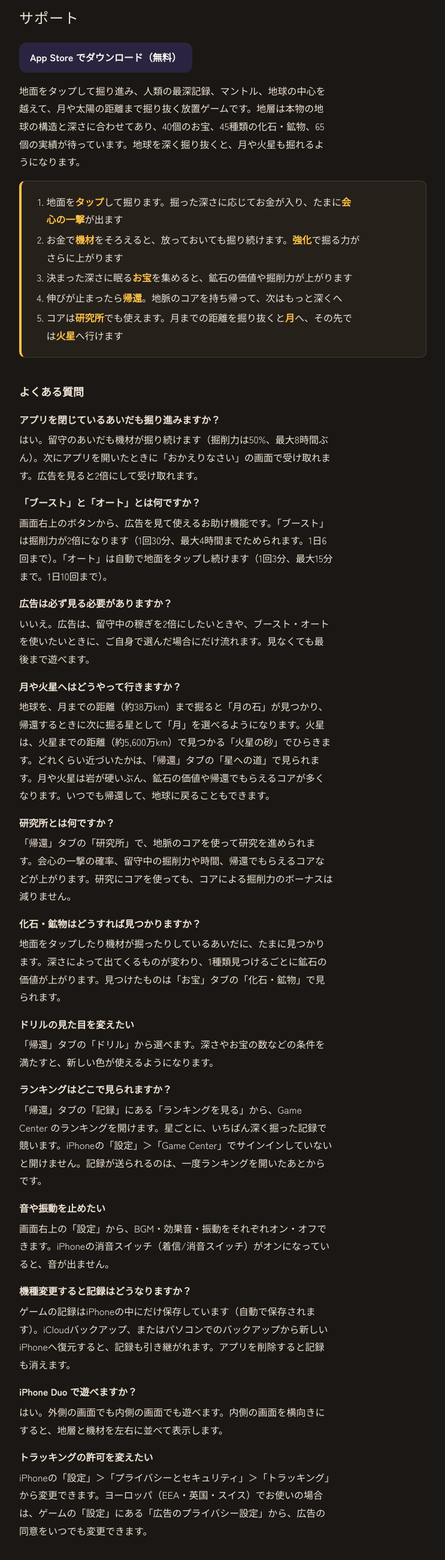
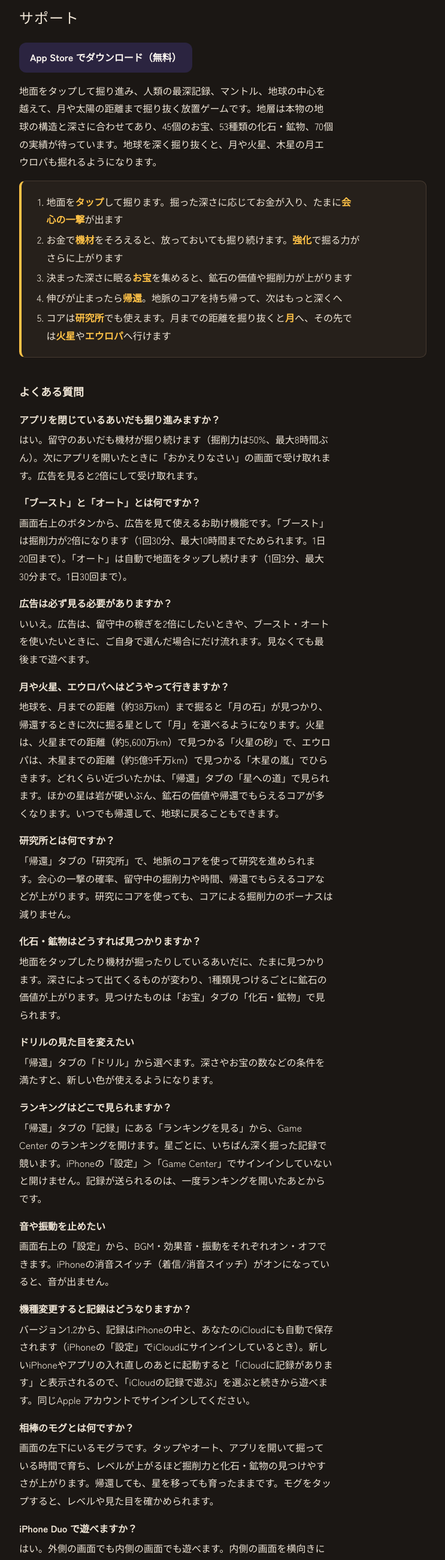
Before and after one commit to nekomimiai6/nekomimiai6.github.io, a plain HTML site: page index.html in a window 1280 px wide. Shown: the part 200-2800 px from the top of the page at 60% size, without its empty margins (268-1011 px from the left). Drawn offline with Linux system fonts and the light colour scheme; a web font is replaced by a local one.

Commit message:
深淵ドリル1.2.0（エウロパ・相棒のモグ・iCloudへの保存）の説明とiCloudのプライバシーの項を追加

```diff
--- a/index.html
+++ b/index.html
@@ -28,14 +28,14 @@
 
   <h1>サポート</h1>
   <p><a class="store" href="https://apps.apple.com/jp/app/id6818886680" target="_blank" rel="noopener">App Store でダウンロード（無料）</a></p>
-  <p>地面をタップして掘り進み、人類の最深記録、マントル、地球の中心を越えて、月や太陽の距離まで掘り抜く放置ゲームです。地層は本物の地球の構造と深さに合わせてあり、40個のお宝、45種類の化石・鉱物、65個の実績が待っています。地球を深く掘り抜くと、月や火星も掘れるようになります。</p>
+  <p>地面をタップして掘り進み、人類の最深記録、マントル、地球の中心を越えて、月や太陽の距離まで掘り抜く放置ゲームです。地層は本物の地球の構造と深さに合わせてあり、45個のお宝、53種類の化石・鉱物、70個の実績が待っています。地球を深く掘り抜くと、月や火星、木星の月エウロパも掘れるようになります。</p>
 
   <ol class="howto">
     <li>地面を<b>タップ</b>して掘ります。掘った深さに応じてお金が入り、たまに<b>会心の一撃</b>が出ます</li>
     <li>お金で<b>機材</b>をそろえると、放っておいても掘り続けます。<b>強化</b>で掘る力がさらに上がります</li>
     <li>決まった深さに眠る<b>お宝</b>を集めると、鉱石の価値や掘削力が上がります</li>
     <li>伸びが止まったら<b>帰還</b>。地脈のコアを持ち帰って、次はもっと深くへ</li>
-    <li>コアは<b>研究所</b>でも使えます。月までの距離を掘り抜くと<b>月</b>へ、その先では<b>火星</b>へ行けます</li>
+    <li>コアは<b>研究所</b>でも使えます。月までの距離を掘り抜くと<b>月</b>へ、その先では<b>火星</b>や<b>エウロパ</b>へ行けます</li>
   </ol>
 
   <h2>よくある質問</h2>
@@ -44,13 +44,13 @@
     <dd>はい。留守のあいだも機材が掘り続けます（掘削力は50%、最大8時間ぶん）。次にアプリを開いたときに「おかえりなさい」の画面で受け取れます。広告を見ると2倍にして受け取れます。</dd>
 
     <dt>「ブースト」と「オート」とは何ですか？</dt>
-    <dd>画面右上のボタンから、広告を見て使えるお助け機能です。「ブースト」は掘削力が2倍になります（1回30分、最大4時間までためられます。1日6回まで）。「オート」は自動で地面をタップし続けます（1回3分、最大15分まで。1日10回まで）。</dd>
+    <dd>画面右上のボタンから、広告を見て使えるお助け機能です。「ブースト」は掘削力が2倍になります（1回30分、最大10時間までためられます。1日20回まで）。「オート」は自動で地面をタップし続けます（1回3分、最大30分まで。1日30回まで）。</dd>
 
     <dt>広告は必ず見る必要がありますか？</dt>
     <dd>いいえ。広告は、留守中の稼ぎを2倍にしたいときや、ブースト・オートを使いたいときに、ご自身で選んだ場合にだけ流れます。見なくても最後まで遊べます。</dd>
 
-    <dt>月や火星へはどうやって行きますか？</dt>
-    <dd>地球を、月までの距離（約38万km）まで掘ると「月の石」が見つかり、帰還するときに次に掘る星として「月」を選べるようになります。火星は、火星までの距離（約5,600万km）で見つかる「火星の砂」でひらきます。どれくらい近づいたかは、「帰還」タブの「星への道」で見られます。月や火星は岩が硬いぶん、鉱石の価値や帰還でもらえるコアが多くなります。いつでも帰還して、地球に戻ることもできます。</dd>
+    <dt>月や火星、エウロパへはどうやって行きますか？</dt>
+    <dd>地球を、月までの距離（約38万km）まで掘ると「月の石」が見つかり、帰還するときに次に掘る星として「月」を選べるようになります。火星は、火星までの距離（約5,600万km）で見つかる「火星の砂」で、エウロパは、木星までの距離（約5億9千万km）で見つかる「木星の嵐」でひらきます。どれくらい近づいたかは、「帰還」タブの「星への道」で見られます。ほかの星は岩が硬いぶん、鉱石の価値や帰還でもらえるコアが多くなります。いつでも帰還して、地球に戻ることもできます。</dd>
 
     <dt>研究所とは何ですか？</dt>
     <dd>「帰還」タブの「研究所」で、地脈のコアを使って研究を進められます。会心の一撃の確率、留守中の掘削力や時間、帰還でもらえるコアなどが上がります。研究にコアを使っても、コアによる掘削力のボーナスは減りません。</dd>
@@ -68,7 +68,10 @@
     <dd>画面右上の「設定」から、BGM・効果音・振動をそれぞれオン・オフできます。iPhoneの消音スイッチ（着信/消音スイッチ）がオンになっていると、音が出ません。</dd>
 
     <dt>機種変更すると記録はどうなりますか？</dt>
-    <dd>ゲームの記録はiPhoneの中にだけ保存しています（自動で保存されます）。iCloudバックアップ、またはパソコンでのバックアップから新しいiPhoneへ復元すると、記録も引き継がれます。アプリを削除すると記録も消えます。</dd>
+    <dd>バージョン1.2から、記録はiPhoneの中と、あなたのiCloudにも自動で保存されます（iPhoneの「設定」でiCloudにサインインしているとき）。新しいiPhoneやアプリの入れ直しのあとに起動すると「iCloudに記録があります」と表示されるので、「iCloudの記録で遊ぶ」を選ぶと続きから遊べます。同じApple アカウントでサインインしてください。</dd>
+
+    <dt>相棒のモグとは何ですか？</dt>
+    <dd>画面の左下にいるモグラです。タップやオート、アプリを開いて掘っている時間で育ち、レベルが上がるほど掘削力と化石・鉱物の見つけやすさが上がります。帰還しても、星を移っても育ったままです。モグをタップすると、レベルや見た目を確かめられます。</dd>
 
     <dt>iPhone Duo で遊べますか？</dt>
     <dd>はい。外側の画面でも内側の画面でも遊べます。内側の画面を横向きにすると、地層と機材を左右に並べて表示します。</dd>
```
Also changed, not shown: privacy.html (+9 -6 lines).
